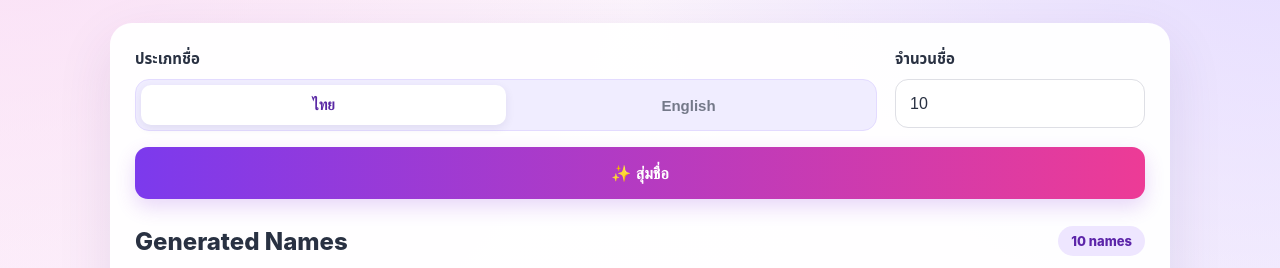
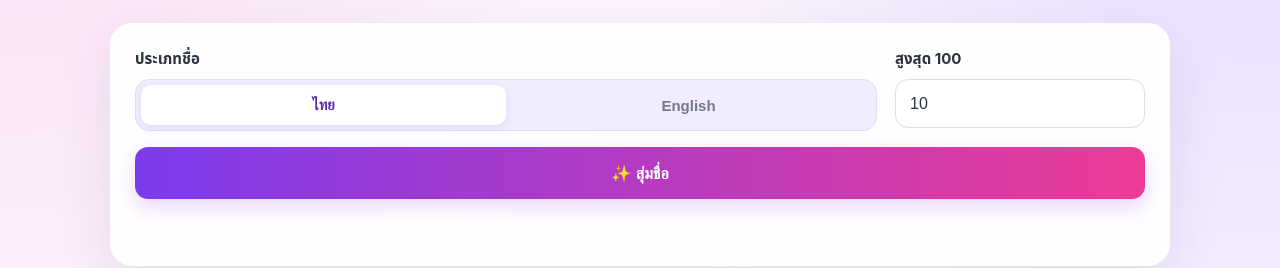
Before and after one commit to Thivabc/thai-name-generator, a website: page index.html in a window 1280 px wide. Shown: the part 184-452 px from the top of the page. Drawn offline with Linux system fonts and the light colour scheme.

Commit message:
Update index.html

```diff
--- a/index.html
+++ b/index.html
@@ -627,7 +627,7 @@
         </div>
 
         <div>
-          <label for="count">จำนวนชื่อ</label>
+          <label for="count">สูงสุด 100</label>
 
           <input
             id="count"
@@ -651,12 +651,6 @@
       <section class="results-section">
 
         <div class="results-header">
-
-          <h2>Generated Names</h2>
-
-          <span id="countBadge" class="count-badge">
-            10 names
-          </span>
 
         </div>
 
```
